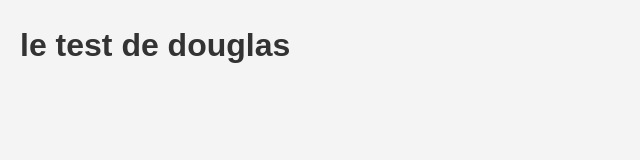
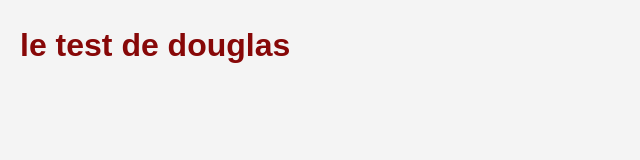
Before and after one commit to RodrigueNzomo/test-douglas-css-html, a plain HTML site: page index.html in a window 1280 px wide. Shown: the whole page, without its empty margins (0-640 px from the left). Drawn offline with Linux system fonts and the light colour scheme.

Commit message:
thanks you

```diff
--- a/page.css
+++ b/page.css
@@ -10,7 +10,7 @@ body {
     font-family: Arial, sans-serif;
     line-height: 1.6;
     background-color: #f4f4f4;
-    color: #333;
+    color: #870808;
     padding: 20px;
 }
 
```
Also changed, not shown: index.html (renamed from page.html).
